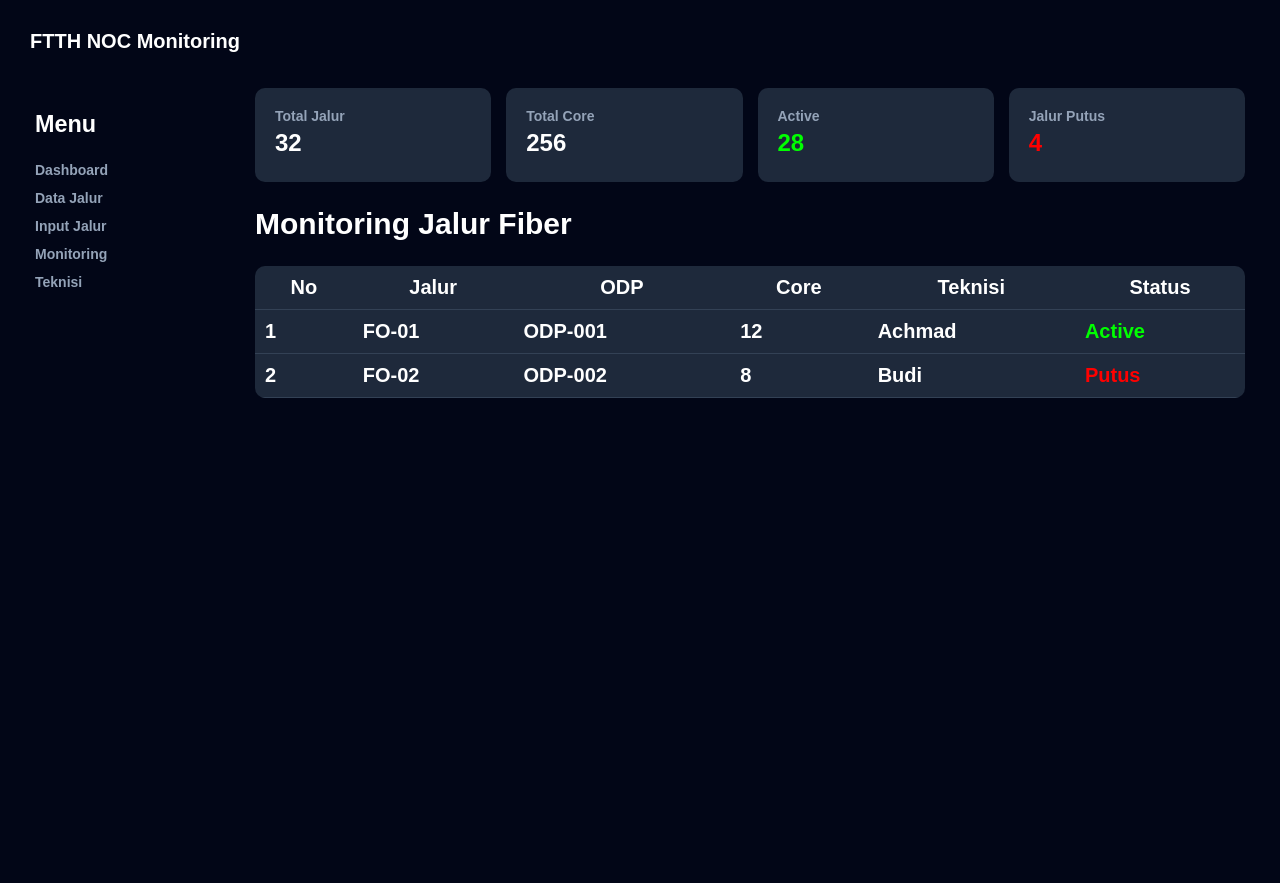
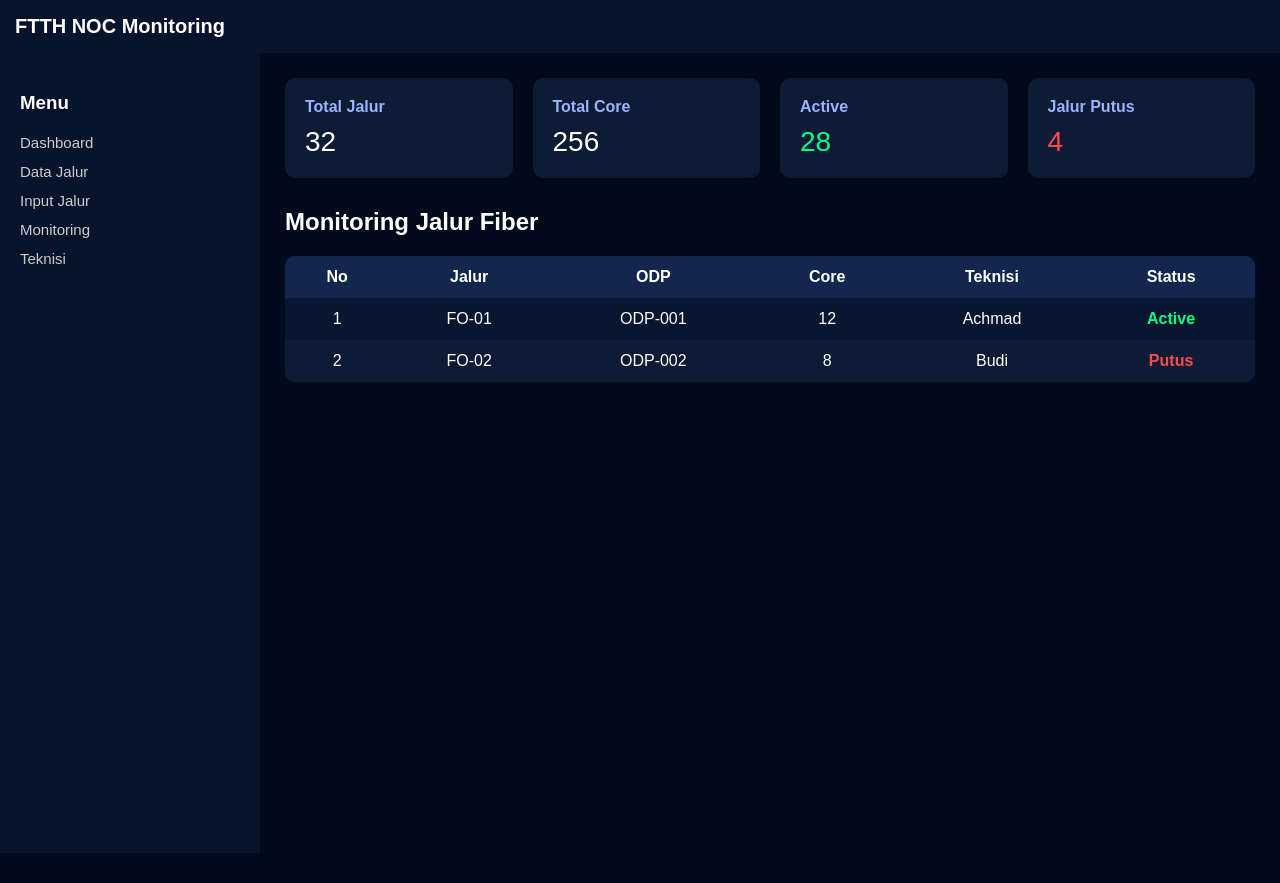
Before and after one commit to zaky0088/Name-blank, a plain HTML site: page index.html in a window 1280 px wide. After the commit the page ends 853 px from the top, so only its background shows below. Drawn offline with Linux system fonts and the light colour scheme.

Commit message:
Update index.html

```diff
--- a/index.html
+++ b/index.html
@@ -1,33 +1,135 @@
 <!DOCTYPE html>
-<html lang="id">
+<html>
+<head>
+<title>FTTH NOC Monitoring</title>
 
-<head>
-<meta charset="UTF-8">
-<meta name="viewport" content="width=device-width,initial-scale=1">
-<title>FTTH NOC Dashboard</title>
+<style>
 
-<link rel="stylesheet" href="css/style.css">
+body{
+margin:0;
+font-family:Arial;
+background:#020b1c;
+color:white;
+}
 
+/* HEADER */
+header{
+background:#07142c;
+padding:15px;
+font-size:20px;
+font-weight:bold;
+}
+
+/* LAYOUT */
+.container{
+display:flex;
+min-height:100vh;
+}
+
+/* SIDEBAR */
+.sidebar{
+width:220px;
+background:#07142c;
+padding:20px;
+}
+
+.sidebar h3{
+margin-bottom:20px;
+}
+
+.sidebar a{
+display:block;
+color:#ccc;
+text-decoration:none;
+margin:12px 0;
+font-size:15px;
+}
+
+.sidebar a:hover{
+color:#00eaff;
+}
+
+/* MAIN */
+.main{
+flex:1;
+padding:25px;
+}
+
+/* CARDS */
+.cards{
+display:grid;
+grid-template-columns:repeat(auto-fit,minmax(180px,1fr));
+gap:20px;
+margin-bottom:30px;
+}
+
+.card{
+background:#0d1b35;
+padding:20px;
+border-radius:10px;
+box-shadow:0 0 10px rgba(0,0,0,0.4);
+}
+
+.card h3{
+margin:0;
+font-size:16px;
+color:#9db3ff;
+}
+
+.card p{
+font-size:28px;
+margin:10px 0 0;
+}
+
+/* TABLE */
+table{
+width:100%;
+border-collapse:collapse;
+background:#0d1b35;
+border-radius:10px;
+overflow:hidden;
+}
+
+th,td{
+padding:12px;
+text-align:center;
+}
+
+th{
+background:#13264d;
+}
+
+tr:nth-child(even){
+background:#091630;
+}
+
+/* STATUS */
+.active{
+color:#00ff88;
+font-weight:bold;
+}
+
+.putus{
+color:#ff4b4b;
+font-weight:bold;
+}
+
+</style>
 </head>
 
 <body>
 
-<header>
-
-<div class="logo">
-  <header>FTTH NOC Monitoring</header>
+<header>FTTH NOC Monitoring</header>
 
 <div class="container">
 
 <div class="sidebar">
 <h3>Menu</h3>
-
 <a href="#">Dashboard</a>
 <a href="#">Data Jalur</a>
 <a href="#">Input Jalur</a>
 <a href="#">Monitoring</a>
 <a href="#">Teknisi</a>
-
 </div>
 
 <div class="main">
@@ -46,12 +148,12 @@
 
 <div class="card">
 <h3>Active</h3>
-<p style="color:lime">28</p>
+<p style="color:#00ff88;">28</p>
 </div>
 
 <div class="card">
 <h3>Jalur Putus</h3>
-<p style="color:red">4</p>
+<p style="color:#ff4b4b;">4</p>
 </div>
 
 </div>
@@ -60,7 +162,6 @@
 
 <table>
 
-<thead>
 <tr>
 <th>No</th>
 <th>Jalur</th>
@@ -69,9 +170,6 @@
 <th>Teknisi</th>
 <th>Status</th>
 </tr>
-</thead>
-
-<tbody>
 
 <tr>
 <td>1</td>
@@ -79,7 +177,7 @@
 <td>ODP-001</td>
 <td>12</td>
 <td>Achmad</td>
-<td class="status-active">Active</td>
+<td class="active">Active</td>
 </tr>
 
 <tr>
@@ -88,12 +186,13 @@
 <td>ODP-002</td>
 <td>8</td>
 <td>Budi</td>
-<td class="status-putus">Putus</td>
+<td class="putus">Putus</td>
 </tr>
-
-</tbody>
 
 </table>
 
 </div>
 </div>
+
+</body>
+</html>
```
